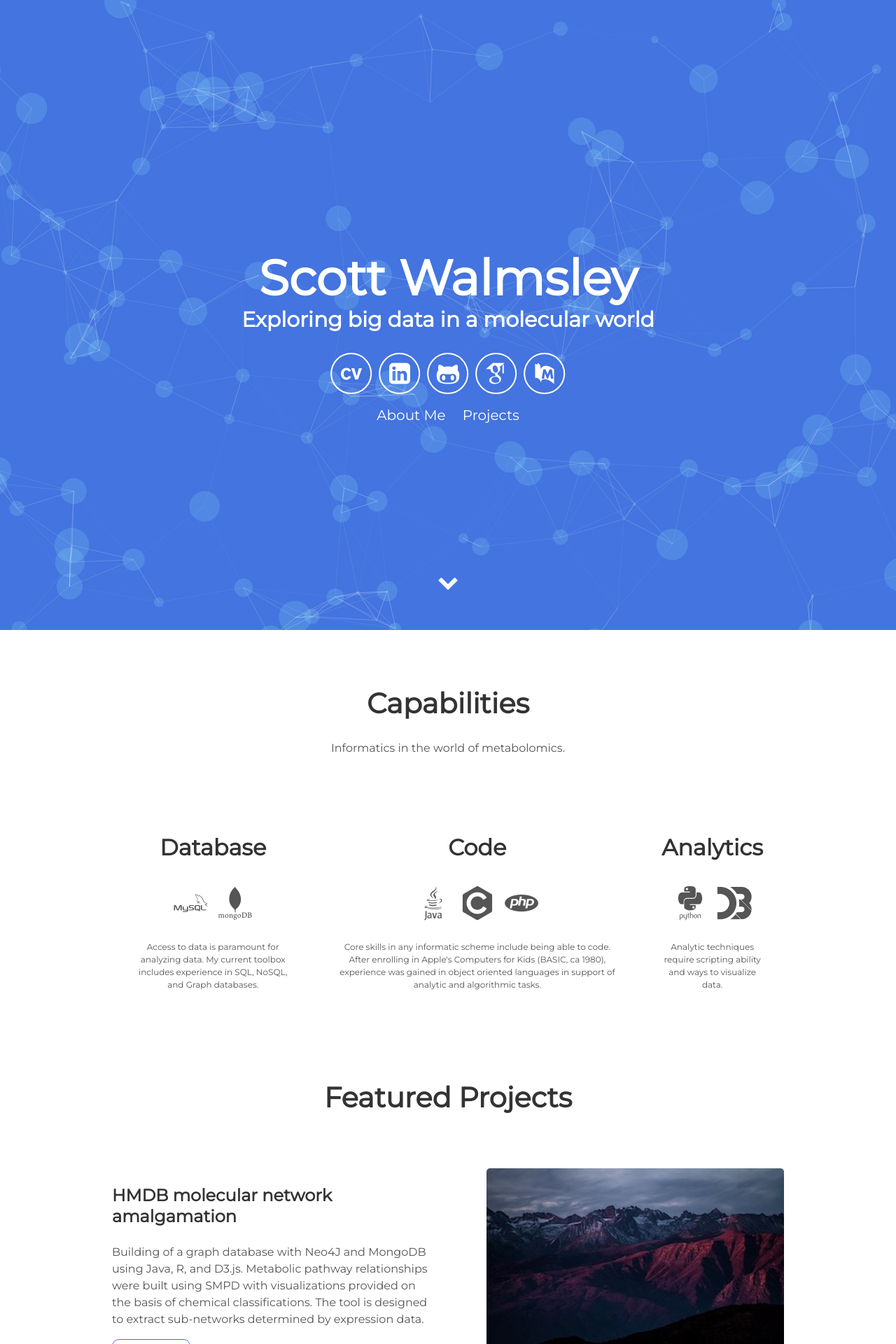
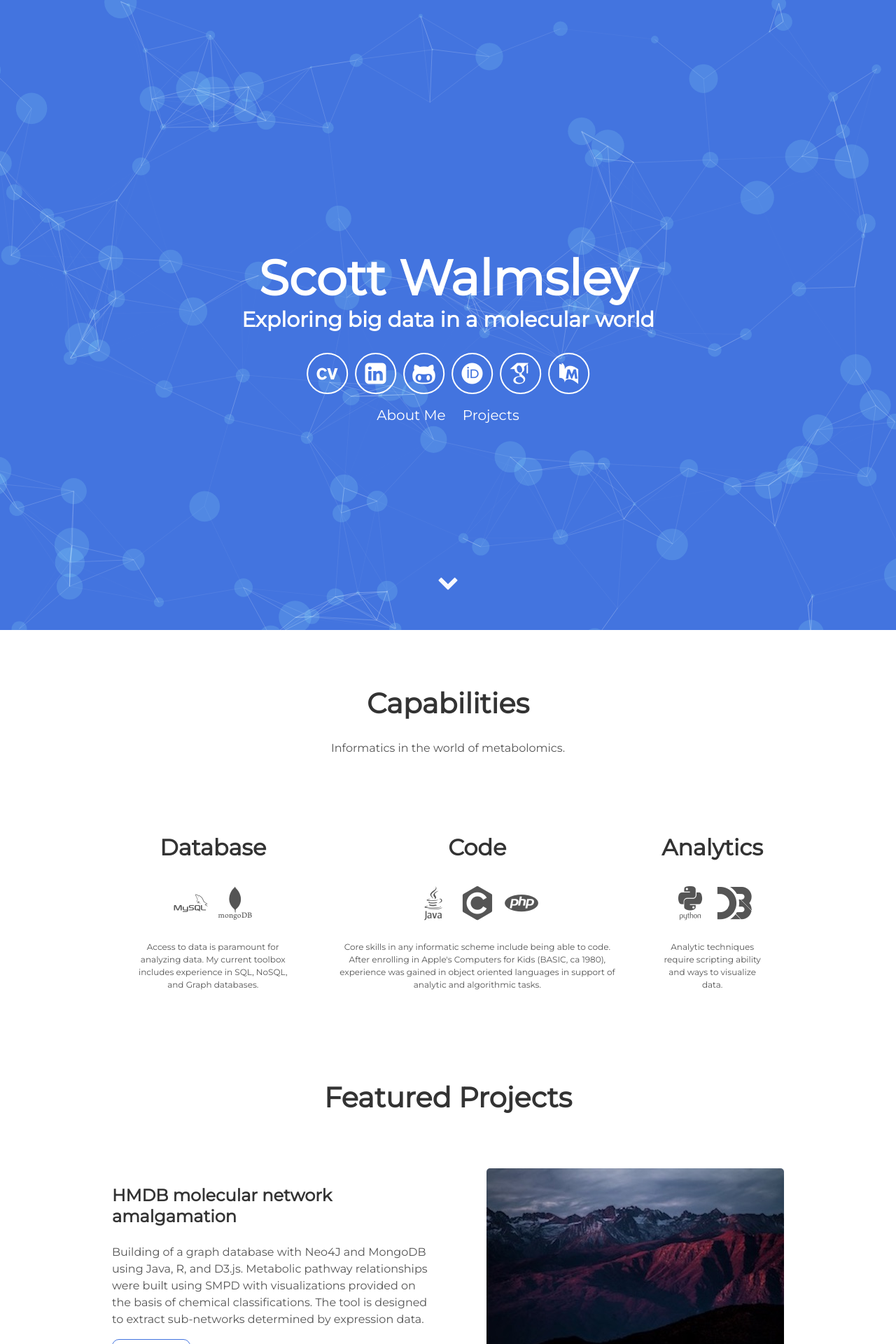
Before and after one commit to scottwalmsley/scottwalmsley.github.io, a Jekyll site: the page built from index.html, in a window 1280 px wide. Shown: the top 1920 px of the page at 70% size. Built offline with Jekyll 4.4.1, drawn with Linux system fonts in a browser that asks for light colours; some web fonts are replaced.

Commit message:
Added orcid icon and link

```diff
--- a/_includes/header.html
+++ b/_includes/header.html
@@ -8,6 +8,7 @@
           <a aria-label="My CV" href="/vitae"><i class="icon ai ai-cv ai-3x"></i></a></a>
           <a aria-label="My Linkedin" target="_blank" href="https://www.linkedin.com/in/scott-walmsley-3a95447/"><i class="icon fa fa-linkedin-square" aria-hidden="true"></i></a>
           <a aria-label="My Github" target="_blank" href="https://github.com/scottwalmsley"><i class="icon fa fa-github-alt" aria-hidden="true"></i></a>
+          <a aria-label="My Orcid" href="https://orcid.org/0000-0003-2108-1121"><i class="icon ai ai-orcid ai-3x"></i></a></a>
           <a aria-label="My Google Scholar" target="_blank" href="https://scholar.google.com/citations?user=NpGQUs4AAAAJ&hl=en"><i class="icon ai ai-google-scholar ai-3x"></i></a>
           <a aria-label="My Pubmed" target="_blank" href="https://www.ncbi.nlm.nih.gov/sites/myncbi/1vsOqoPioiM9sl/bibliography/54773842/public/?sort=date&direction=descending"><i class="icon ai ai-pubmed ai-3x"></i></a>
       </div>
```
